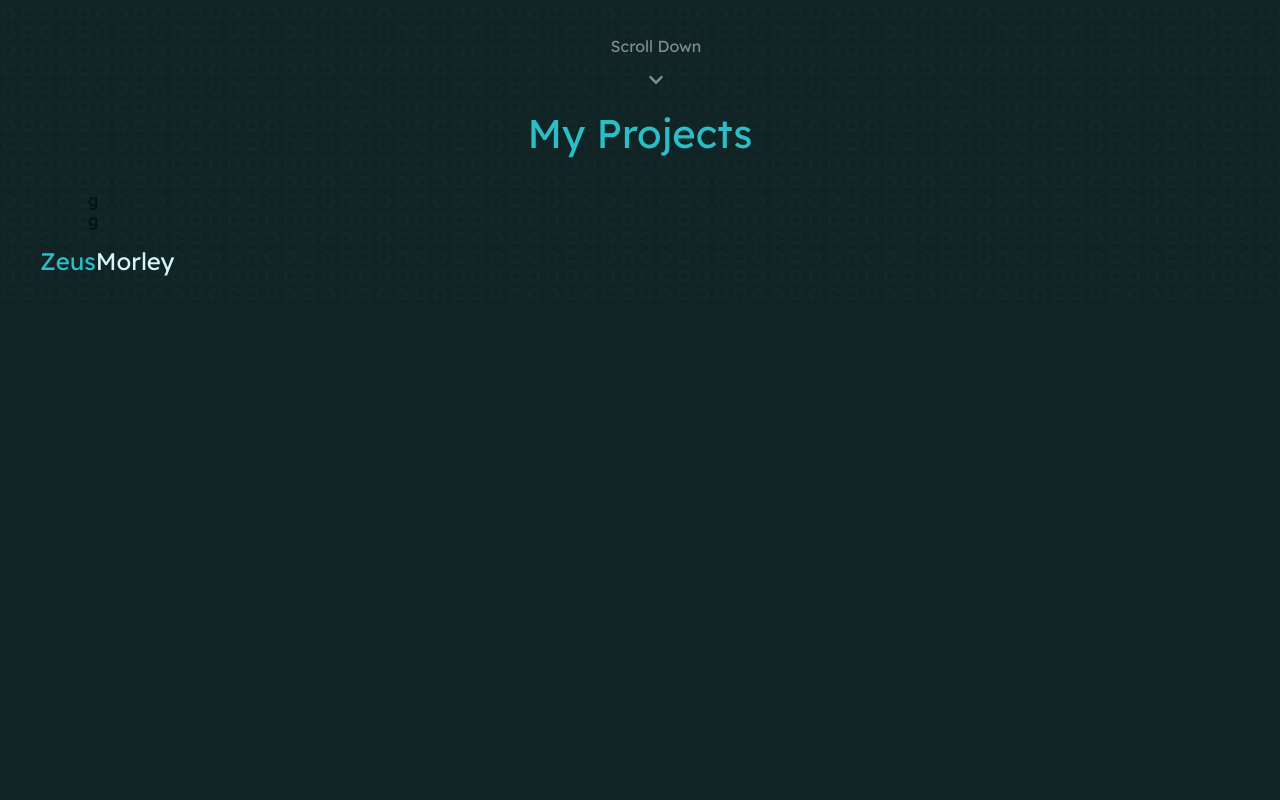
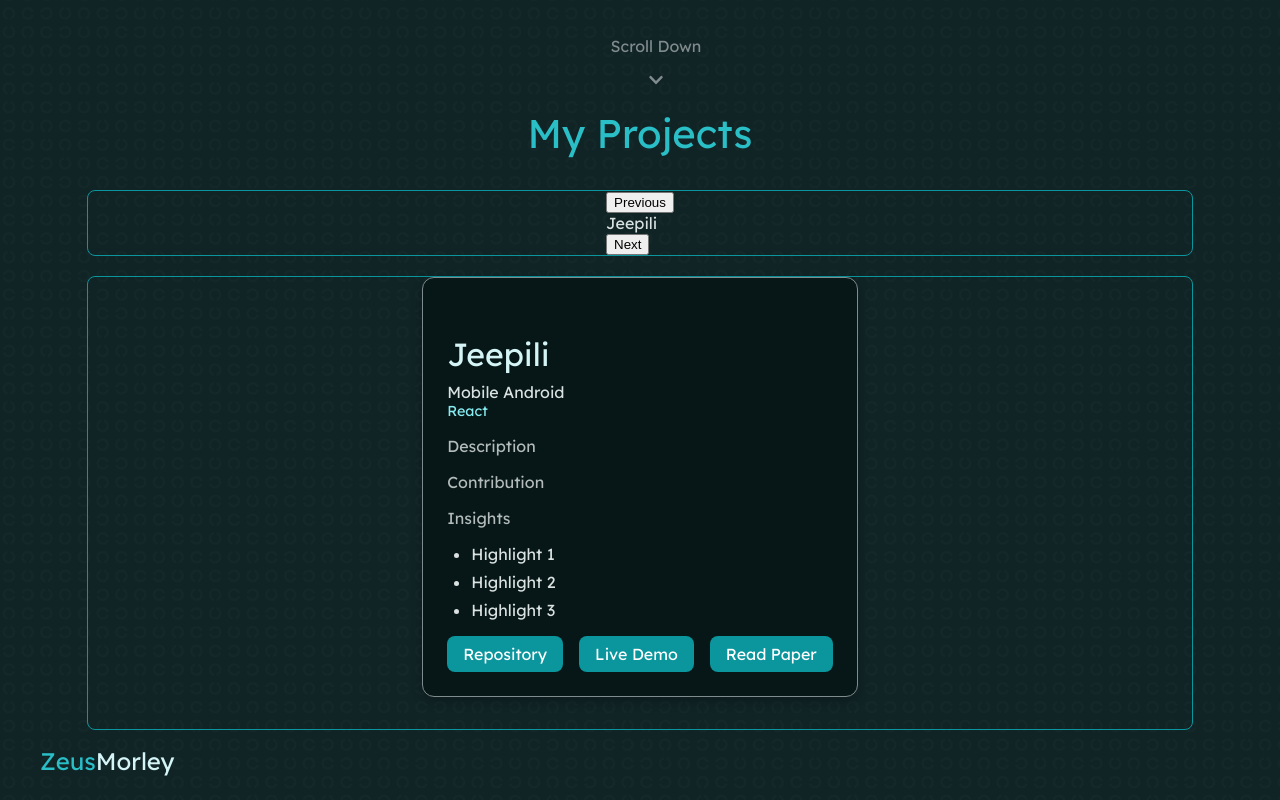
Before and after one commit to ZeusMorley/portfolio, a React (Create React App) app: page / in a window 1280 px wide. Shown: the part 1533-2333 px from the top of the page. Before the commit the page ends 1833 px from the top, so only its background shows below. Built offline with nearby package versions, Linux system fonts and the light colour scheme.

Commit message:
Initial Template for My Projects portion

```diff
--- /dev/null
+++ b/src/components/Projects/Anomaly.jsx
@@ -0,0 +1,20 @@
+import ProjectTemplate from './Template';
+
+export const ANOMALY_TITLE = "Anomaly Detection";
+
+export default function Anomaly() {
+  return (
+    <ProjectTemplate
+    title={ANOMALY_TITLE}
+    topic = {['DM']}
+    technologies = {['Python']}
+    description= "Description"
+    highlights = {['Highlight 1', 'Highlight 2', 'Highlight 3']}
+    contribution= "Contribution"
+    insights= "Insights"
+    repoLink= "https://github.com"
+    demoLink= "https://github.com"
+    paperLink= "https://github.com"
+    />
+  );
+}
--- /dev/null
+++ b/src/components/Projects/Jeepili.jsx
@@ -0,0 +1,20 @@
+import ProjectTemplate from './Template';
+
+export const JEEPILI_TITLE = "Jeepili";
+
+export default function Jeepili() {
+  return (
+    <ProjectTemplate
+    title={JEEPILI_TITLE}
+    topic = {['Mobile', 'Android']}
+    technologies = {['React']}
+    description= "Description"
+    highlights = {['Highlight 1', 'Highlight 2', 'Highlight 3']}
+    contribution= "Contribution"
+    insights= "Insights"
+    repoLink= "https://github.com"
+    demoLink= "https://github.com"
+    paperLink= "https://github.com"
+    />
+  );
+}
--- /dev/null
+++ b/src/components/Projects/Project.css
@@ -0,0 +1,57 @@
+.project {
+    border: 1px solid var(--neutral-300);
+    border-radius: 12px;
+    padding: 1.5rem;
+    margin-bottom: 2rem;
+    background-color: var(--neutral-800);
+    box-shadow: 0 4px 12px rgba(0,0,0,0.2);
+  }
+
+  .project__title {
+    font-size: var(--h3);
+    color: var(--brand-100);
+    margin-bottom: 0.5rem;
+  }
+
+  .project__description,
+  .project__contribution,
+  .project__insights {
+    color: var(--neutral-200);
+    margin-bottom: 1rem;
+  }
+
+  .project__highlights {
+    list-style: disc;
+    padding-left: 1.5rem;
+    color: var(--neutral-100);
+    margin-bottom: 1rem;
+  }
+
+  .project__highlight-item {
+    margin-bottom: 0.5rem;
+  }
+
+  .project__technologies {
+    font-size: 0.9rem;
+    color: var(--brand-300);
+    margin-bottom: 1rem;
+  }
+
+  .project__buttons {
+    display: flex;
+    gap: 1rem;
+    flex-wrap: wrap;
+  }
+
+  .project__button {
+    background-color: var(--brand-600);
+    color: white;
+    padding: 0.5rem 1rem;
+    border-radius: 8px;
+    text-decoration: none;
+    transition: background 0.3s ease;
+  }
+
+  .project__button:hover {
+    background-color: var(--brand-400);
+  }
--- /dev/null
+++ b/src/components/Projects/Template.jsx
@@ -0,0 +1,73 @@
+import React from 'react';
+import './Project.css';
+
+export default function ProjectTemplate({
+  title,
+  topic = [],
+  technologies = [],
+  description,
+  highlights = [],
+  contribution,
+  insights,
+  repoLink,
+  demoLink,
+  paperLink,
+}) {
+  return (
+    <div className="project">
+      <h3 className="project__title">{title}</h3>
+
+      {topic.length > 0 && (
+        <div className="project__topics">
+          {topic.join(' ')}
+        </div>
+      )}
+
+			{technologies.length > 0 && (
+					<div className="project__technologies">
+					{technologies.join(' ')}
+					</div>
+			)}
+
+			{description && (
+			<p className="project__description">{description}</p>
+			)}
+
+			{contribution && (
+			<p className="project__contribution">{contribution}</p>
+			)}
+
+			{insights && (
+			<p className="project__insights">{insights}</p>
+			)}
+
+      {highlights.length > 0 && (
+        <ul className="project__highlights">
+          {highlights.map((point, index) => (
+            <li key={index} className="project__highlight-item">
+              {point}
+            </li>
+          ))}
+        </ul>
+      )}
+
+      <div className="project__buttons">
+        {repoLink && (
+          <a href={repoLink} className="project__button" target="_blank" rel="noopener noreferrer">
+            Repository
+          </a>
+        )}
+        {demoLink && (
+          <a href={demoLink} className="project__button" target="_blank" rel="noopener noreferrer">
+            Live Demo
+          </a>
+        )}
+        {paperLink && (
+          <a href={paperLink} className="project__button" target="_blank" rel="noopener noreferrer">
+            Read Paper
+          </a>
+        )}
+      </div>
+    </div>
+  );
+}
--- /dev/null
+++ b/src/components/Projects/index.js
@@ -0,0 +1,14 @@
+import Jeepili, { JEEPILI_TITLE } from './Jeepili';
+import Anomaly, { ANOMALY_TITLE } from './Anomaly';
+
+export const projects = [
+  {
+    title: JEEPILI_TITLE,
+    component: <Jeepili />
+  },
+  {
+    title: ANOMALY_TITLE,
+    component: <Anomaly />
+  },
+  // More
+];
--- a/src/components/Sections/Experience.css
+++ b/src/components/Sections/Experience.css
@@ -14,3 +14,24 @@
     align-items: center;
     margin-bottom: 2rem;
 }
+
+.experience-contents {
+    width: 100%;
+    display: flex;
+    color: var(--neutral-100);
+    flex-direction: column;
+    align-items: center;
+    justify-content: center;
+    gap: 1.25rem;
+}
+
+.experience-contents .left-side ,
+.experience-contents .right-side {
+    width: 100%;
+    border: 1px solid var(--brand-600);
+    border-radius: 0.5rem;
+    display: flex;
+    flex-direction: column;
+    align-items: center;
+    justify-content: center;
+}
--- a/src/components/Sections/Experience.jsx
+++ b/src/components/Sections/Experience.jsx
@@ -1,22 +1,44 @@
-import React from 'react';
+import React, { useState } from 'react';
 import './Experience.css';
-import { FaGithub, FaLinkedin, FaEnvelope } from 'react-icons/fa';
+import { projects } from '../Projects';
 
 const Experience = () => {
+    const [currentIndex, setCurrentIndex] = useState(0);
+
+    const goToPrevious = () => {
+        setCurrentIndex((prevIndex) =>
+        prevIndex === 0 ? projects.length - 1 : prevIndex - 1
+        );
+    };
+
+    const goToNext = () => {
+        setCurrentIndex((prevIndex) =>
+        prevIndex === projects.length - 1 ? 0 : prevIndex + 1
+        );
+    };
+
     return (
         <div className="experience-container" id="experience">
              <div className="experience-title">
                 My Projects
             </div>
-            <div className="left-side">
-                <div className="project-list-container">
-                    g
+            <div className="experience-contents">
+                <div className="left-side">
+                    <div className="project-list-container">
+                        <button onClick={goToPrevious} className="nav-button">Previous</button>
+
+                        <div className="project-title active">
+                        {projects[currentIndex].title}
+                        </div>
+
+                        <button onClick={goToNext} className="nav-button">Next</button>
+                    </div>
                 </div>
-            </div>
 
-            <div className="right-side">
-                <div className="project-details-container">
-                    g
+                <div className="right-side">
+                    <div className="project-details-container">
+                        {projects[currentIndex].component}
+                    </div>
                 </div>
             </div>
         </div>
```
